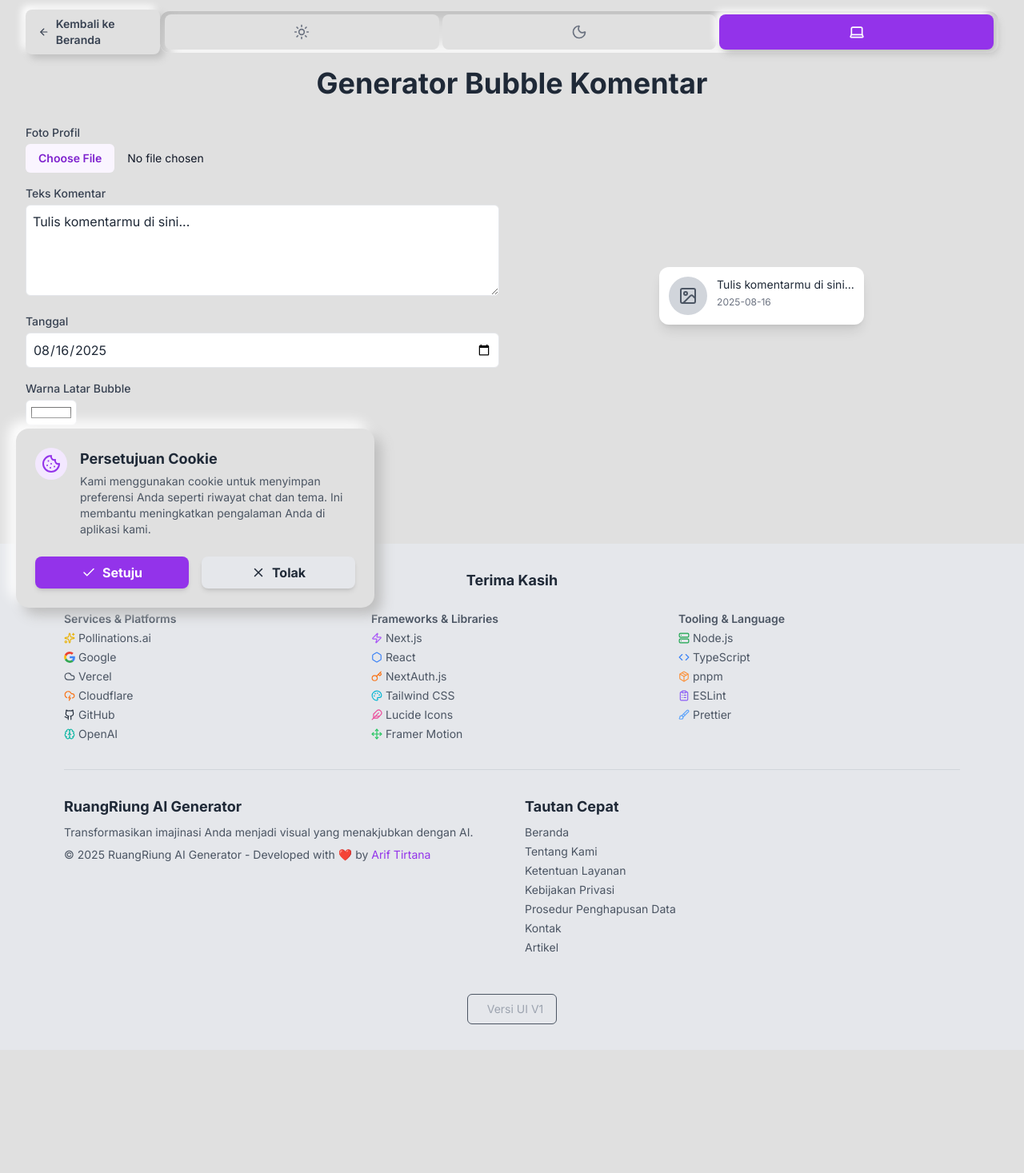
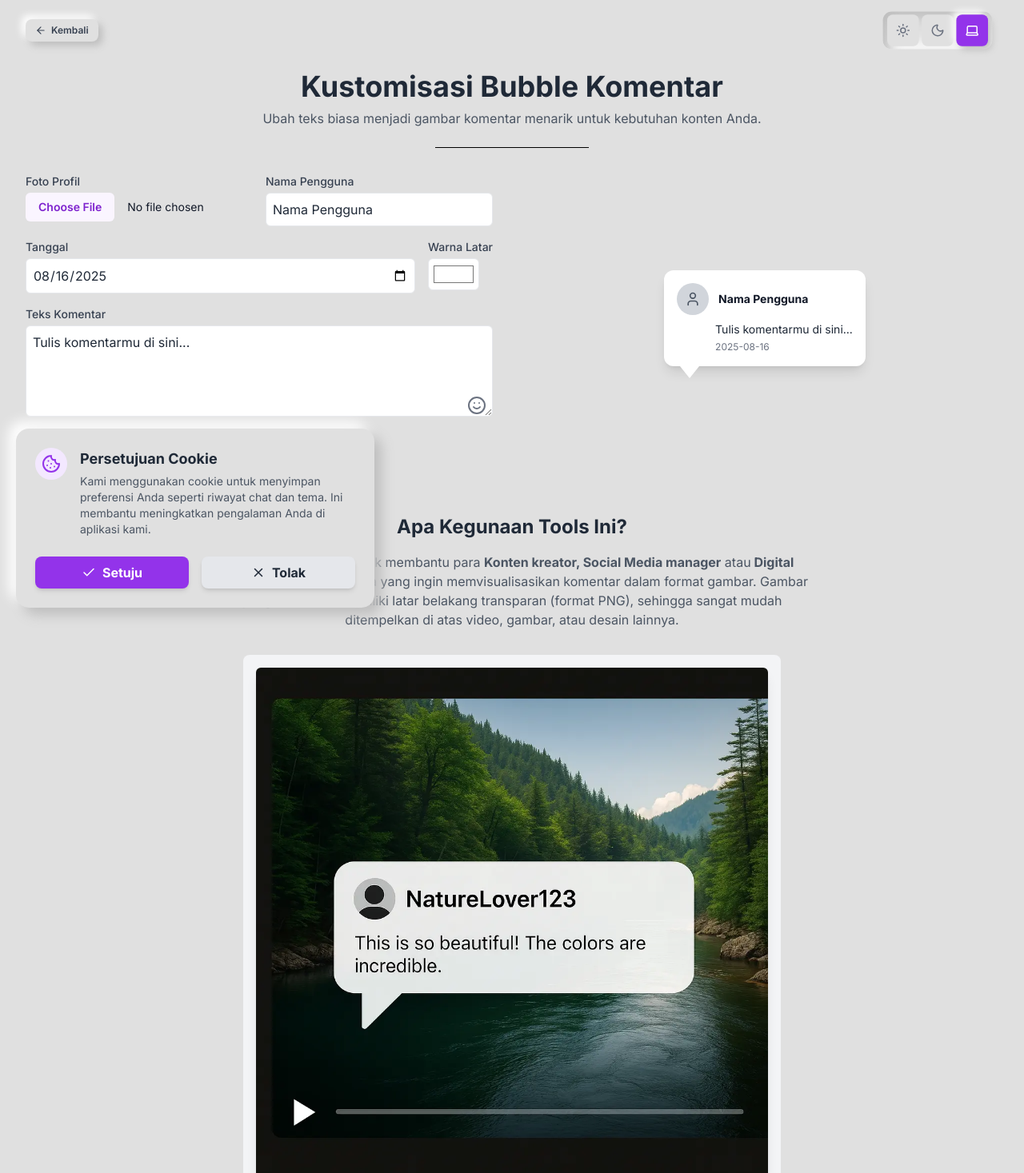
Before and after one commit to ruangriung/ruangriung-generator-app, a Next.js app: page /comment-overlay in a window 1280 px wide. Shown: the part 20-1487 px from the top of the page at 80% size. Before the commit the page ends 1333 px from the top, so only its background shows below. Built offline with nearby package versions, Linux system fonts and the light colour scheme.

Commit message:
Refactor code structure for improved readability and maintainability (comment bubble, adn structure button fitur lainnya)

```diff
--- a/app/HomeClient.tsx
+++ b/app/HomeClient.tsx
@@ -1,11 +1,10 @@
-// app/HomeClient.tsx
 'use client'; // Tandai sebagai Client Component
 
-import { Wand2, Sparkles, Download, X, Rss, Crown, Facebook, Star, QrCode, Mail, LayoutGrid, EarthIcon, BookOpen } from 'lucide-react';
+import { Wand2, Sparkles, Download, X, Rss, Facebook, Mail, LayoutGrid, EarthIcon, BookOpen, QrCode, ChevronDown, MessageSquare } from 'lucide-react';
 import Tabs from '../components/Tabs';
 import AuthButton from '@/components/AuthButton';
 import ThemeToggle from '@/components/ThemeToggle';
-import { useState, useEffect } from 'react';
+import { useState, useEffect, useRef } from 'react';
 import FAQ from '@/components/FAQ';
 import { AdBanner } from '@/components/AdBanner';
 import Link from 'next/link';
@@ -14,7 +13,7 @@ interface HomeClientProps {
   latestArticle: {
     slug: string;
     title: string;
-    date: string; // Tetap string karena ini datang dari front matter
+    date: string;
     author: string;
     summary: string;
   };
@@ -24,7 +23,10 @@ export default function HomeClient({ latestArticle }: HomeClientProps) {
   const [deferredPrompt, setDeferredPrompt] = useState<any | null>(null);
   const [showInstallButton, setShowInstallButton] = useState(false);
   const [showBanner, setShowBanner] = useState(true);
+  const [isToolsMenuOpen, setIsToolsMenuOpen] = useState(false);
+  const toolsMenuRef = useRef<HTMLDivElement>(null);
 
+  // Efek untuk PWA Install Prompt
   useEffect(() => {
     const handleBeforeInstallPrompt = (e: Event) => {
       e.preventDefault();
@@ -45,6 +47,21 @@ export default function HomeClient({ latestArticle }: HomeClientProps) {
       window.removeEventListener('appinstalled', handleAppInstalled);
     };
   }, []);
+
+  // Efek untuk menutup dropdown menu saat klik di luar area
+  useEffect(() => {
+    const handleClickOutside = (event: MouseEvent) => {
+        if (toolsMenuRef.current && !toolsMenuRef.current.contains(event.target as Node)) {
+            setIsToolsMenuOpen(false);
+        }
+    };
+
+    document.addEventListener('mousedown', handleClickOutside);
+    return () => {
+        document.removeEventListener('mousedown', handleClickOutside);
+    };
+  }, []);
+
 
   const handleInstallClick = async () => {
     if (deferredPrompt) {
@@ -120,7 +137,7 @@ export default function HomeClient({ latestArticle }: HomeClientProps) {
           <span>Email Kami</span>
         </Link>
       </div>
-      {/* Tombol Artikel Terbaru */}
+
       <div className="w-full max-w-4xl mb-4">
         <Link
           href={`/artikel/${latestArticle.slug}`}
@@ -147,25 +164,56 @@ export default function HomeClient({ latestArticle }: HomeClientProps) {
           <span>Tutorial</span>
         </a>
 
-        {/* Tombol Menuju Halaman Storyteller */}
+        {/* Dropdown Fitur Lainnya */}
+        <div className="relative flex-1 w-full" ref={toolsMenuRef}>
+            <button
+                onClick={() => setIsToolsMenuOpen(!isToolsMenuOpen)}
+                className="w-full inline-flex items-center justify-center gap-2 px-5 py-3 bg-purple-600 text-white font-bold rounded-lg shadow-neumorphic-button dark:shadow-dark-neumorphic-button active:shadow-neumorphic-inset dark:active:shadow-dark-neumorphic-inset hover:bg-purple-700 transition-colors"
+            >
+                <LayoutGrid size={18} />
+                <span>Fitur Lainnya</span>
+                <ChevronDown size={18} className={`transition-transform duration-200 ${isToolsMenuOpen ? 'rotate-180' : ''}`} />
+            </button>
+
+            {isToolsMenuOpen && (
+                <div className="absolute top-full mt-2 w-full bg-gray-700 dark:bg-dark-bg border border-gray-200 dark:border-gray-700 rounded-lg shadow-xl z-10">
+                    <ul className="py-2">
+                        <li>
                             <Link
                                 href="/storyteller"
-          className="flex-1 w-full sm:w-auto inline-flex items-center justify-center gap-2 px-5 py-3 bg-purple-600 text-white font-bold rounded-lg shadow-neumorphic-button dark:shadow-dark-neumorphic-button active:shadow-neumorphic-inset dark:active:shadow-dark-neumorphic-inset hover:bg-purple-700 transition-colors"
+                                className="w-full flex items-center gap-3 px-4 py-2 text-gray-100 dark:text-gray-100 hover:bg-purple-700 dark:hover:bg-gray-700 transition-colors"
+                                onClick={() => setIsToolsMenuOpen(false)}
                             >
                                 <BookOpen size={18} />
                                 <span>StoryTeller AI</span>
                             </Link>
+                        </li>
+                        <li>
                             <Link
                                 href="/id-card-generator"
-          className="flex-1 w-full sm:w-auto inline-flex items-center justify-center gap-2 px-5 py-3 bg-light-bg dark:bg-dark-bg text-gray-700 dark:text-gray-200 font-bold rounded-lg shadow-neumorphic-button dark:shadow-dark-neumorphic-button active:shadow-neumorphic-inset dark:active:shadow-dark-neumorphic-inset hover:text-orange-600 transition-colors"
+                                className="w-full flex items-center gap-3 px-4 py-2 text-gray-100 dark:text-gray-100 hover:bg-purple-700 dark:hover:bg-gray-700 transition-colors"
+                                onClick={() => setIsToolsMenuOpen(false)}
                             >
                                 <QrCode size={18} />
                                 <span>ID CARD Generator</span>
                             </Link>
+                        </li>
+                        <li>
+                            <Link
+                                href="/comment-overlay"
+                                className="w-full flex items-center gap-3 px-4 py-2 text-gray-100 dark:text-gray-100 hover:bg-purple-700 dark:hover:bg-gray-700 transition-colors"
+                                onClick={() => setIsToolsMenuOpen(false)}
+                            >
+                                <MessageSquare size={18} />
+                                <span>Bubble Komentar</span>
+                            </Link>
+                        </li>
+                    </ul>
                 </div>
-      {/* AKHIR TOMBOL BARU */}
+            )}
+        </div>
+      </div>
 
-      {/* --- IKLAN PERTAMA DINONAKTIFKAN --- */}
       <div className="w-full max-w-4xl mb-4">
         {/*
           <AdBanner dataAdSlot="6897039624" />
@@ -176,13 +224,11 @@ export default function HomeClient({ latestArticle }: HomeClientProps) {
         <AuthButton />
         <ThemeToggle />
       </div>
-      {/* ==================================== */}
 
       <main className="w-full flex flex-col items-center">
         <Tabs />
       </main>
 
-      {/* --- IKLAN KEDUA DINONAKTIFKAN --- */}
       <div className="w-full max-w-4xl mt-16">
         {/*
           <AdBanner dataAdSlot="5961316189" />
--- a/app/comment-overlay/CommentOverlayClient.tsx
+++ b/app/comment-overlay/CommentOverlayClient.tsx
@@ -2,13 +2,16 @@
 
 import React, { useState, useRef } from 'react';
 import html2canvas from 'html2canvas';
-import { Download, Image as ImageIcon } from 'lucide-react';
+import { Download, User, Smile } from 'lucide-react';
+import EmojiPicker, { EmojiClickData } from 'emoji-picker-react';
 
 const CommentOverlayClient: React.FC = () => {
   const [photo, setPhoto] = useState<string | null>(null);
+  const [username, setUsername] = useState('Nama Pengguna');
   const [text, setText] = useState('Tulis komentarmu di sini...');
   const [date, setDate] = useState<string>(() => new Date().toISOString().split('T')[0]);
   const [bgColor, setBgColor] = useState('#ffffff');
+  const [showPicker, setShowPicker] = useState(false); // State untuk menampilkan/menyembunyikan picker
   const bubbleRef = useRef<HTMLDivElement>(null);
 
   const handlePhotoUpload = (e: React.ChangeEvent<HTMLInputElement>) => {
@@ -19,21 +22,34 @@ const CommentOverlayClient: React.FC = () => {
     reader.readAsDataURL(file);
   };
 
+  const onEmojiClick = (emojiData: EmojiClickData) => {
+    setText(prevText => prevText + emojiData.emoji);
+    setShowPicker(false);
+  };
+
   const downloadImage = async () => {
     const node = bubbleRef.current;
     if (!node) return;
-    const canvas = await html2canvas(node);
+
+    const canvas = await html2canvas(node, {
+      scale: 2,
+      useCORS: true,
+      backgroundColor: null,
+    });
+
     const link = document.createElement('a');
-    link.download = 'comment.png';
+    link.download = 'comment-bubble.png';
     link.href = canvas.toDataURL('image/png');
     link.click();
   };
 
   return (
-    <div className="grid grid-cols-1 md:grid-cols-2 gap-8">
+    <div className="flex flex-col-reverse lg:flex-row gap-8 lg:gap-12">
+
       {/* Controls */}
-      <div className="space-y-4">
-        <div>
+      <div className="w-full lg:w-1/2 space-y-4">
+        <div className="flex flex-col sm:flex-row gap-4">
+          <div className="w-full sm:w-1/2">
             <label className="block text-sm font-medium mb-1 text-gray-700 dark:text-gray-300">Foto Profil</label>
             <input
               type="file"
@@ -42,16 +58,18 @@ const CommentOverlayClient: React.FC = () => {
               className="block w-full text-sm text-gray-900 dark:text-gray-100 file:mr-4 file:py-2 file:px-4 file:rounded-md file:border-0 file:text-sm file:font-semibold file:bg-purple-50 file:text-purple-700 hover:file:bg-purple-100"
             />
           </div>
-        <div>
-          <label className="block text-sm font-medium mb-1 text-gray-700 dark:text-gray-300">Teks Komentar</label>
-          <textarea
-            value={text}
-            onChange={e => setText(e.target.value)}
+          <div className="w-full sm:w-1/2">
+            <label className="block text-sm font-medium mb-1 text-gray-700 dark:text-gray-300">Nama Pengguna</label>
+            <input
+              type="text"
+              value={username}
+              onChange={e => setUsername(e.target.value)}
               className="w-full p-2 border rounded-md bg-white dark:bg-gray-800 text-gray-800 dark:text-gray-200"
-            rows={4}
             />
           </div>
-        <div>
+        </div>
+        <div className="flex gap-4">
+          <div className="w-full">
             <label className="block text-sm font-medium mb-1 text-gray-700 dark:text-gray-300">Tanggal</label>
             <input
               type="date"
@@ -60,40 +78,84 @@ const CommentOverlayClient: React.FC = () => {
               className="w-full p-2 border rounded-md bg-white dark:bg-gray-800 text-gray-800 dark:text-gray-200"
             />
           </div>
-        <div>
-          <label className="block text-sm font-medium mb-1 text-gray-700 dark:text-gray-300">Warna Latar Bubble</label>
+          <div className="flex-shrink-0">
+            <label className="block text-sm font-medium mb-1 text-gray-700 dark:text-gray-300">Warna Latar</label>
             <input
               type="color"
               value={bgColor}
               onChange={e => setBgColor(e.target.value)}
-            className="w-16 h-8 p-1 border rounded-md bg-white dark:bg-gray-800"
+              className="w-16 h-10 p-1 border rounded-md bg-white dark:bg-gray-800"
             />
           </div>
+        </div>
+
+        {/* Kolom Komentar dengan Tombol Emoji */}
+        <div className="relative">
+          <label className="block text-sm font-medium mb-1 text-gray-700 dark:text-gray-300">Teks Komentar</label>
+          <textarea
+            value={text}
+            onChange={e => setText(e.target.value)}
+            className="w-full p-2 border rounded-md bg-white dark:bg-gray-800 text-gray-800 dark:text-gray-200"
+            rows={4}
+          />
+          <button
+            className="absolute bottom-2 right-2 text-gray-500 hover:text-gray-700"
+            onClick={() => setShowPicker(val => !val)}
+            aria-label="Pilih emoji"
+          >
+            <Smile />
+          </button>
+          {showPicker && (
+            <div className="absolute z-10 right-0 mt-2">
+              <EmojiPicker onEmojiClick={onEmojiClick} />
+            </div>
+          )}
+        </div>
+
         <button
           onClick={downloadImage}
-          className="inline-flex items-center gap-2 px-4 py-2 bg-green-600 hover:bg-green-700 text-white rounded-md text-sm"
+          className="inline-flex items-center justify-center gap-2 px-4 py-2 bg-green-600 hover:bg-green-700 text-white rounded-md text-sm w-full lg:w-auto"
         >
-          <Download size={16} /> Unduh
+          <Download size={16} /> Unduh Gambar
         </button>
       </div>
 
       {/* Preview */}
-      <div className="flex items-center justify-center">
+      <div className="w-full lg:w-1/2 flex items-center justify-center py-4">
+        <div ref={bubbleRef} className="p-5">
             <div
-          ref={bubbleRef}
-          className="flex items-start gap-3 p-3 rounded-xl shadow-lg max-w-sm"
+                className="relative p-4 rounded-xl shadow-lg w-full max-w-sm"
                 style={{ backgroundColor: bgColor }}
             >
+                <div
+                    style={{
+                        content: "''",
+                        position: 'absolute',
+                        bottom: '-15px',
+                        left: '20px',
+                        width: 0,
+                        height: 0,
+                        borderLeft: '12px solid transparent',
+                        borderRight: '12px solid transparent',
+                        borderTop: `15px solid ${bgColor}`,
+                    }}
+                />
+                <div className="flex flex-col gap-2">
+                    <div className="flex items-center gap-3">
                         {photo ? (
-            <img src={photo} alt="avatar" className="w-12 h-12 rounded-full object-cover" />
+                            <img src={photo} alt="avatar" className="w-10 h-10 rounded-full object-cover" />
                         ) : (
-            <div className="w-12 h-12 rounded-full bg-gray-300 flex items-center justify-center text-gray-600">
-              <ImageIcon size={24} />
+                            <div className="w-10 h-10 rounded-full bg-gray-300 flex items-center justify-center text-gray-600">
+                                <User size={20} />
                             </div>
                         )}
-          <div className="flex flex-col">
+                        <span className="font-bold text-sm text-gray-900 dark:text-gray-100">{username}</span>
+                    </div>
+                    <div className="pl-12">
                         <p className="text-sm text-gray-800 dark:text-gray-200 whitespace-pre-wrap">{text}</p>
-            <span className="text-xs text-gray-500 mt-1">{date}</span>
+                        <span className="text-xs text-gray-500 dark:text-gray-400 mt-1 block">{date}</span>
+                    </div>
+                </div>
             </div>
         </div>
       </div>
--- a/app/comment-overlay/page.tsx
+++ b/app/comment-overlay/page.tsx
@@ -1,20 +1,21 @@
 import CommentOverlayClient from './CommentOverlayClient';
 import { Metadata } from 'next';
 import Link from 'next/link';
-import { ArrowLeft } from 'lucide-react';
+import { ArrowLeft, Video, MessageSquare, Palette } from 'lucide-react';
 import ThemeToggle from '@/components/ThemeToggle';
+import Image from 'next/image';
 
 export const metadata: Metadata = {
   metadataBase: new URL('https://ruangriung.my.id'),
-  title: 'Comment Overlay Generator - RuangRiung',
-  description: 'Buat bubble komentar yang dapat ditempelkan pada video dengan foto, teks, tanggal, dan warna kustom.',
-  keywords: ['comment overlay', 'bubble komentar', 'generator komentar', 'ruangriung'],
+  title: 'Generator Bubble Komentar Kustom - RuangRiung',
+  description: 'Ubah teks komentar menjadi gambar overlay yang menarik untuk video atau konten Anda. Cepat, mudah, dan gratis.',
+  keywords: ['comment overlay', 'bubble komentar', 'generator komentar', 'ruangriung', 'konten kreator'],
   alternates: {
     canonical: '/comment-overlay',
   },
   openGraph: {
-    title: 'Comment Overlay Generator - RuangRiung',
-    description: 'Buat bubble komentar yang dapat ditempelkan pada video dengan foto, teks, tanggal, dan warna kustom.',
+    title: 'Generator Bubble Komentar Kustom - RuangRiung',
+    description: 'Ubah teks komentar menjadi gambar overlay yang menarik untuk video atau konten Anda. Cepat, mudah, dan gratis.',
     url: 'https://ruangriung.my.id/comment-overlay',
     siteName: 'RuangRiung AI Generator',
     images: [
@@ -30,28 +31,80 @@ export const metadata: Metadata = {
   },
   twitter: {
     card: 'summary_large_image',
-    title: 'Comment Overlay Generator - RuangRiung',
-    description: 'Buat bubble komentar yang dapat ditempelkan pada video dengan foto, teks, tanggal, dan warna kustom.',
-    images: ['https://www.ruangriung.my.id/assets/ruangriung.png'],
+    title: 'Generator Bubble Komentar Kustom - RuangRiung',
+    description: 'Ubah teks komentar menjadi gambar overlay yang menarik untuk video atau konten Anda. Cepat, mudah, dan gratis.',
+    images: ['https://www.ruangriung.my.id/assets/contoh-komentar.webp'],
   },
 };
 
 export default function CommentOverlayPage() {
   return (
     <div className="container mx-auto p-4 md:p-8">
-      <div className="mb-4 flex justify-between items-center">
+      {/* Header Tombol */}
+      <div className="mb-6 flex justify-between items-center">
         <Link
           href="/"
-          className="inline-flex items-center gap-2 px-4 py-2 bg-light-bg dark:bg-dark-bg rounded-lg shadow-neumorphic-button dark:shadow-dark-neumorphic-button active:shadow-neumorphic-inset dark:active:shadow-dark-neumorphic-inset text-gray-700 dark:text-gray-300 hover:text-purple-600 transition-colors text-sm font-semibold"
+          className="inline-flex items-center gap-1.5 px-3 py-1.5 bg-light-bg dark:bg-dark-bg rounded-lg shadow-neumorphic-button dark:shadow-dark-neumorphic-button active:shadow-neumorphic-inset dark:active:shadow-dark-neumorphic-inset text-gray-700 dark:text-gray-300 hover:text-purple-600 transition-colors text-xs font-semibold"
           aria-label="Kembali ke Beranda"
         >
-          <ArrowLeft size={16} />
-          <span>Kembali ke Beranda</span>
+          <ArrowLeft size={14} />
+          <span>Kembali</span>
         </Link>
-        <ThemeToggle />
+        <div className="scale-90 transform">
+          <ThemeToggle />
+        </div>
       </div>
-      <h1 className="text-3xl md:text-4xl font-bold text-center text-gray-800 dark:text-gray-200 mb-8">Generator Bubble Komentar</h1>
+
+      {/* Header Halaman */}
+      <div className="text-center mb-8">
+        <h1 className="text-3xl md:text-4xl font-bold text-gray-800 dark:text-gray-200">
+          Kustomisasi Bubble Komentar
+        </h1>
+        <p className="mt-2 text-md text-gray-600 dark:text-gray-400 max-w-2xl mx-auto">
+          Ubah teks biasa menjadi gambar komentar menarik untuk kebutuhan konten Anda.
+        </p>
+        <hr className="mt-6 w-48 mx-auto border-black dark:border-gray-700" />
+      </div>
+
       <CommentOverlayClient />
+
+      {/* Deskripsi & Contoh Kegunaan */}
+      <div className="mt-16 text-center">
+        <h2 className="text-2xl font-bold text-gray-800 dark:text-gray-200">
+          Apa Kegunaan Tools Ini?
+        </h2>
+        <p className="mt-4 text-gray-600 dark:text-gray-400 max-w-3xl mx-auto">
+          Tools ini dirancang untuk membantu para <strong>Konten kreator, Social Media manager</strong> atau<strong> Digital Marketing</strong>, atau siapa saja yang ingin memvisualisasikan komentar dalam format gambar. Gambar yang dihasilkan memiliki latar belakang transparan (format PNG), sehingga sangat mudah ditempelkan di atas video, gambar, atau desain lainnya.
+        </p>
+
+        <div className="mt-8 max-w-2xl mx-auto bg-gray-100 dark:bg-gray-800 rounded-lg p-4">
+          <Image
+            src="/assets/contoh-komentar.webp" // Ganti dengan path gambar Anda di folder /public
+            alt="Contoh penggunaan bubble komentar di video"
+            width={1024}
+            height={1024}
+            className="rounded-md shadow-lg"
+          />
+        </div>
+
+        <div className="mt-12 grid grid-cols-1 md:grid-cols-3 gap-8 max-w-4xl mx-auto">
+          <div className="flex flex-col items-center">
+            <Video className="w-10 h-10 text-purple-600" />
+            <h3 className="mt-4 font-semibold">Video Konten</h3>
+            <p className="mt-1 text-sm text-gray-500 dark:text-gray-400">Tampilkan komentar pilihan dari audiens Anda langsung di dalam video YouTube, TikTok, atau Reels.</p>
+          </div>
+          <div className="flex flex-col items-center">
+            <MessageSquare className="w-10 h-10 text-purple-600" />
+            <h3 className="mt-4 font-semibold">Media Sosial</h3>
+            <p className="mt-1 text-sm text-gray-500 dark:text-gray-400">Buat postingan testimoni atau Q&A yang menarik secara visual untuk feed Instagram atau Facebook.</p>
+          </div>
+          <div className="flex flex-col items-center">
+            <Palette className="w-10 h-10 text-purple-600" />
+            <h3 className="mt-4 font-semibold">Desain Grafis</h3>
+            <p className="mt-1 text-sm text-gray-500 dark:text-gray-400">Integrasikan bubble komentar sebagai elemen dekoratif dalam poster, infografis, atau materi promosi lainnya.</p>
+          </div>
+        </div>
+      </div>
     </div>
   );
 }
--- a/package.json
+++ b/package.json
@@ -11,6 +11,7 @@
   "dependencies": {
     "@ducanh2912/next-pwa": "^10.2.9",
     "@marsidev/react-turnstile": "^1.1.0",
+    "emoji-picker-react": "^4.13.2",
     "gray-matter": "^4.0.3",
     "html2canvas": "^1.4.1",
     "lucide-react": "^0.525.0",
@@ -24,7 +25,8 @@
     "react-hot-toast": "^2.5.2",
     "react-markdown": "^10.1.0",
     "react-qr-code": "^2.0.18",
-    "rehype-highlight": "^7.0.2"
+    "rehype-highlight": "^7.0.2",
+    "sharp": "^0.34.3"
   },
   "devDependencies": {
     "@tailwindcss/typography": "^0.5.16",
```
Also changed, not shown: public/assets/contoh-komentar.webp (added), public/sw.js, 1 other file (tests, documents, lock files or other folders). Lines whose indentation alone changed are shown as unchanged.
